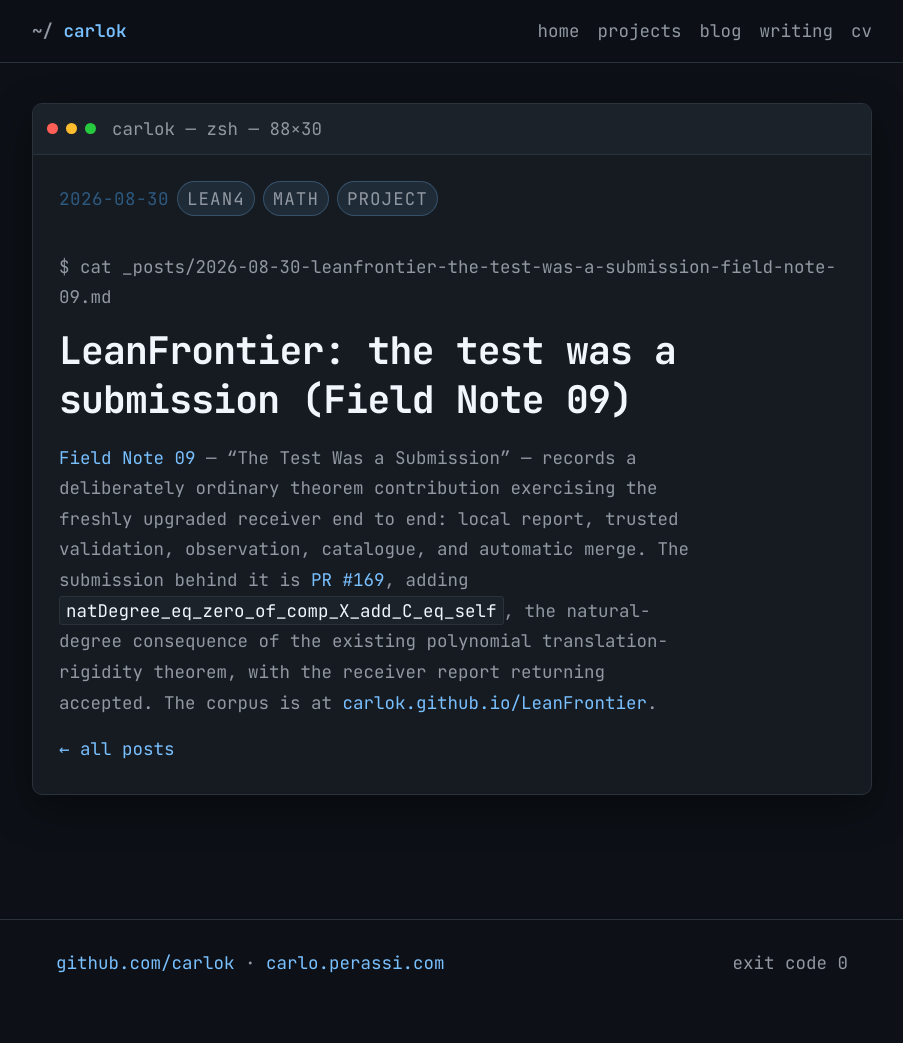
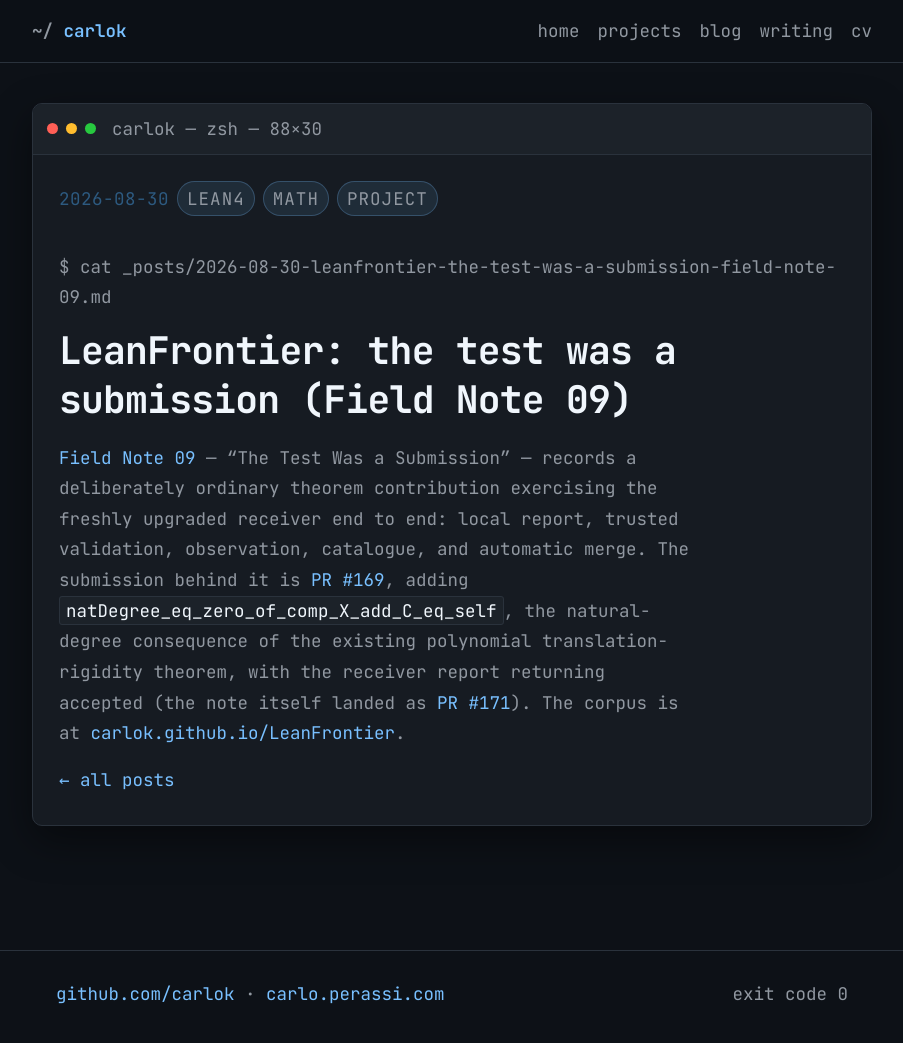
Before and after one commit to carlok/carlok.github.io, a Jekyll site: the page built from _posts/2026-08-30-leanfrontier-field-note-09.md, in a window 1280 px wide and 1064 px high. Shown: the top 1043 px of the window, without its empty margins (188-1091 px from the left). Built offline with Jekyll 4.4.1, drawn with Linux system fonts in a browser that asks for light colours.

Commit message:
post: mention LeanFrontier PR #171 in Field Note 09 post

```diff
--- a/_posts/2026-08-30-leanfrontier-field-note-09.md
+++ b/_posts/2026-08-30-leanfrontier-field-note-09.md
@@ -12,5 +12,6 @@ submission behind it is
 [PR #169](https://github.com/carlok/LeanFrontier/pull/169), adding
 `natDegree_eq_zero_of_comp_X_add_C_eq_self`, the natural-degree consequence of
 the existing polynomial translation-rigidity theorem, with the receiver report
-returning accepted. The corpus is at
+returning accepted (the note itself landed as
+[PR #171](https://github.com/carlok/LeanFrontier/pull/171)). The corpus is at
 [carlok.github.io/LeanFrontier](https://carlok.github.io/LeanFrontier/).
```
